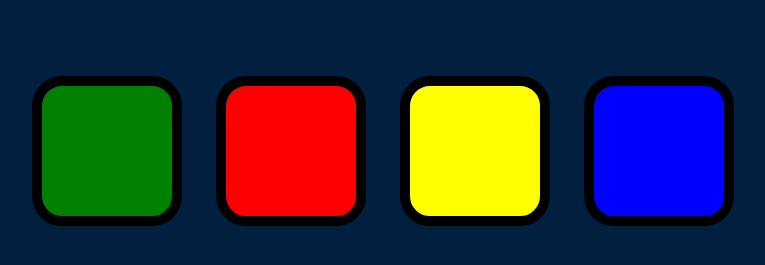
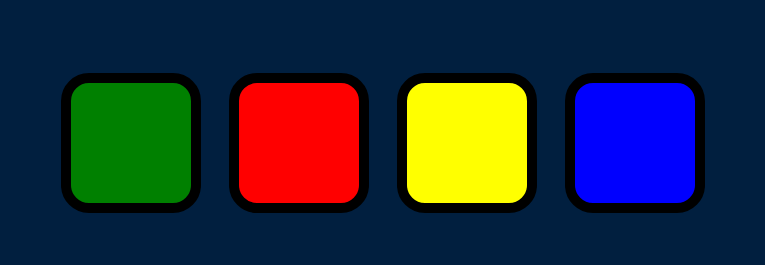
Before and after one commit to VicktorS98/Jueguito-Rubik, a plain HTML site: page index.html in a window 1280 px wide. Shown: the part 67-332 px from the top of the page, without its empty margins (257-1022 px from the left). Drawn offline with nearby package versions, Linux system fonts and the light colour scheme.

Commit message:
changed btn sizes

```diff
--- a/styles.css
+++ b/styles.css
@@ -23,10 +23,10 @@ body {
 
 
 .btn {
-  margin: 15px;
+  margin: 12px;
   display: inline-block;
-  height: 150px;
-  width: 150px;
+  height: 140px;
+  width: 140px;
   border: 10px solid black;
   border-radius: 20%;
 }
```
